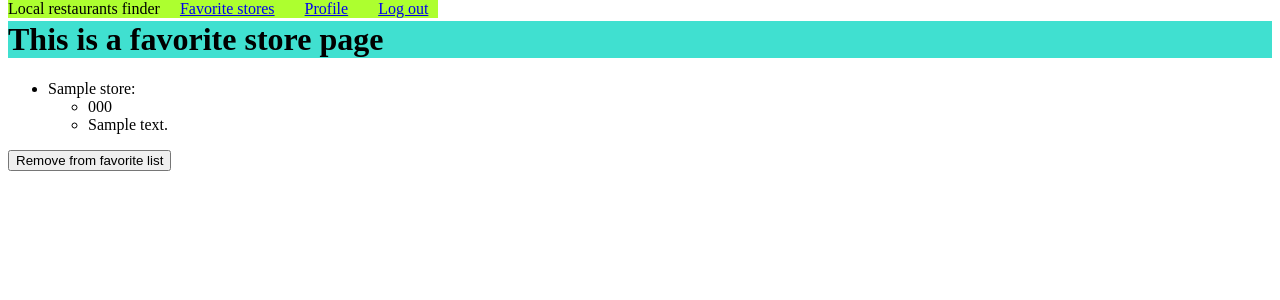
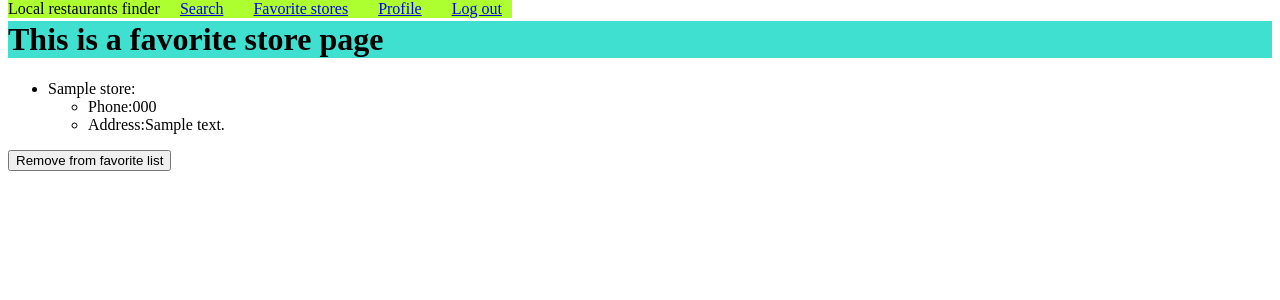
Before and after one commit to nniroula/Food_Service_Finder, a Flask app: page /favorites in a window 1280 px wide. Shown: the top 300 px of the page. Run offline with Flask 2, Linux system fonts and the light colour scheme; the visitor is signed in with stand-in values (Sample User, id 1); tables that the repository leaves empty hold one stand-in row (values such as "Sample post").

Commit message:
implement a protected route so that a user won't be able to access it before logging in

```diff
--- a/app.py
+++ b/app.py
@@ -60,11 +60,21 @@ connect_db(app)
 def home():
     return render_template('home-page.html')
 
+# secret route, you cannot access this route without being logged in
+
+@app.route('/search')
+def search_restaurants():
+    if  "current_user_id" not in session:
+        flash("You must be logged in to search for restaurants.")
+        return redirect('/')
+    else:
+        return render_template('/cities/city_form.html')
+
+
 ######################################################################################################
 
 """ User route, signup, login, logout """
 
-# ##########
 @app.before_request
 def add_user_to_g():
     """If we're logged in, add curr user to Flask global."""
@@ -75,15 +85,13 @@ def add_user_to_g():
     else:
         g.user = None
 
-# ##########
 
-# create a new user
 @app.route('/signup', methods=["GET", "POST"])
 def signup():
 
     form = AddAUserForm()
 
-    if form.validate_on_submit(): # is it a post request, and is form(from our server) with valid CSRF token
+    if form.validate_on_submit():
         try:
             first_name=form.firstname.data
             last_name=form.lastname.data
@@ -91,7 +99,6 @@ def signup():
             pass_word=form.password.data
 
             hashed_pwd = bcrypt.generate_password_hash(pass_word).decode("utf8")
-
             user = User.signup(first_name, last_name, user_name, hashed_pwd)
 
             db.session.add(user)
@@ -114,7 +121,7 @@ def login():
 
     form = LoginForm()
 
-    if form.validate_on_submit(): # is it a post request, and is form(from our server) with valid CSRF token
+    if form.validate_on_submit():
         user_name = form.username.data
         pass_word = form.password.data
 
@@ -126,8 +133,8 @@ def login():
             flash(f"Hello, {user.username}!, you are logged in")
             flash('Enter city and state to search for local restaurant')
 
-            # render a page to search for hotels, make this to return protected route
-            return render_template("/cities/city_form.html")
+            # protected route, cannot see without logging in
+            return redirect('/search')
         # flash("Invalid credentials.", 'danger')
         flash("Invalid credentials. Try again.")
         # return render_template('/users/login_form.html')
@@ -240,6 +247,7 @@ def show_details_about_restaurant(restaurant_id):
     if request.method == 'POST':
         stores_in_db = FavoriteStores.query.all()
 
+        # if g.user.id in session:
         if 'current_user_id' in session:
             store_name = store_data['name']
             restaurant_phone = store_data['display_phone']
@@ -254,20 +262,23 @@ def show_details_about_restaurant(restaurant_id):
             result = False
 
             for store in stores_in_db:
-                if (favorite_store.store_address != store.store_address and favorite_store.user_id != store.user_id) or\
-                    (favorite_store.store_phone != store.store_phone and favorite_store.user_id != store.user_id) or\
-                    (favorite_store.store_name != store.store_name and favorite_store.user_id != store.user_id):
+                address_userId = favorite_store.store_address != store.store_address and favorite_store.user_id != store.user_id
+                phone_userId = favorite_store.store_phone != store.store_phone and favorite_store.user_id != store.user_id
+                name_userId = favorite_store.store_name != store.store_name and favorite_store.user_id != store.user_id
+
+                if address_userId == True or phone_userId == True or name_userId == True:
+
                     result = True
                 else:
                     result = False
 
-            if result == True:
-                db.session.add(favorite_store)
-                db.session.commit()
+                if result == True:
+                    db.session.add(favorite_store)
+                    db.session.commit()
 
-            return redirect('/')
-    # above is post request
+            return redirect('/favorites')
 
+    # if request.method == 'GET':
     if 'hours' not in keys:
         hours_unavailable = -1
 
@@ -276,7 +287,6 @@ def show_details_about_restaurant(restaurant_id):
             address =  address_to_string,
             hours_unavailable = hours_unavailable
         )
-
     else:
         hrs = store_data['hours']
 
@@ -297,37 +307,30 @@ def show_details_about_restaurant(restaurant_id):
             opening_time = element['start']
             closing_time = element['end']
 
-            # monday
             if element['day'] == 0:
                 business_hours_of_monday = opening_time + ' - ' + closing_time
                 monday_hours.append(business_hours_of_monday)
 
-            # tuesday
             if element['day'] == 1:
                 business_hours_of_tuesday = opening_time + ' - ' + closing_time
                 tuesday_hours.append(business_hours_of_tuesday)
 
-            # wednesday
             if element['day'] == 2:
                 business_hours_of_wednesday = opening_time + ' - ' + closing_time
                 wednesday_hours.append(business_hours_of_wednesday)
 
-            # thursday
             if element['day'] == 3:
                 business_hours_of_thursday = opening_time + ' - ' + closing_time
                 thursday_hours.append(business_hours_of_thursday)
 
-            # friday
             if element['day'] == 4:
                 business_hours_of_friday = opening_time + ' - ' + closing_time
                 friday_hours.append(business_hours_of_friday)
 
-            # saturday
             if element['day'] == 5:
                 business_hours_of_saturday = opening_time + ' - ' + closing_time
                 saturday_hours.append(business_hours_of_saturday)
 
-            # sunday
             if element['day'] == 6:
                 business_hours_of_sunday = opening_time + ' - ' + closing_time
                 sunday_hours.append(business_hours_of_sunday)
@@ -370,11 +373,10 @@ def favorite_stores():
     # access database
     user = User.query.get_or_404(g.user.id)
 
-    database_stores = FavoriteStores.query.all() # works for retrieving all stores from database
+    database_stores = FavoriteStores.query.all()
 
     store_array = []
     for store in database_stores:
-        store = store
         store_object = {}
         if store.user_id == user.id:
             store_object['name'] = store.store_name
@@ -403,30 +405,6 @@ def delete_favorite_store(id):
     # display this flash message
     flash("You are not authorized to delete.")
 
-    # return redirect('/')
     return redirect('/favorites')
 
-
-
 ################################################################################
-
-# headers= {"Authorization": f"Bearer {api_key}" }
-# # NEEDED_API_URL = f'{BASE_URL}{BUSINESS_ENDPOINT}?location=Denver&term=Restaurant'
-
-# NEEDED_API_URL = 'https://api.yelp.com/v3/businesses/64sM5k1cgyVBwV6YBJ-zWQ'
-
-# api_response = requests.get(NEEDED_API_URL, headers= headers)
-# store_data = api_response.json() # returns data in json format
-# # data_object = api_data['businesses']
-
-# # for val in data_object:
-# #     print('#################################################################')
-# #     print(val['name'])
-# #     print(val['is_closed'])
-# #     print(val['display_phone'])
-# #     address = val['location'][ 'display_address'] # returns an array(list)
-# #     address_to_string = ' '.join(address)
-# #     print(address_to_string)
-# #     print(val['rating'])
-
-# store = store_data['hours']
--- a/templates/base.html
+++ b/templates/base.html
@@ -18,23 +18,20 @@
                     {% if 'current_user_id' in session %}
                         <a class="links" href="/logout">Log out</a>
                         <a class="links" href="profile_page.html">Profile</a>
-                    <!-- <a class="links" href="/signup">Sign Up</a> -->
                         <a class="links" href="/favorites">Favorite stores</a>
+                        <a class="links" href="/search">Search</a>
 
                     {% else %}
                         <a class="links" href="/signup">Sign up</a>
                         <a class="links" href="/login">Log in</a>
 
                     {% endif %}
-
-
                 </div>
-
             </nav>
         </div>
 
         {% block content %}
-            <h1>Hello food service providers</h1>
+            <h1>Local Restaurants Finder</h1>
         {% endblock %}
 
     </body>
--- a/templates/stores/favorite_stores.html
+++ b/templates/stores/favorite_stores.html
@@ -9,21 +9,19 @@
     {% for store in store_array %}
         <ul>
             <li>
+                <!-- needs styling here -->
                 {{ store['name'] }}:
                 <ul>
-                    <li>{{store['phone']}}</li>
-                    <li>{{store['address']}}</li>
+                <li>Phone:{{store['phone']}}</li>
+                <li>Address:{{store['address']}}</li>
                 </ul>
             </li>
         </ul>
 
+        <form action="/favorite/delete/{{store['id']}}" method="POST">
 
-    <!-- <form action="/restaurant/{{store['id']}}" method="POST"> -->
-    <!-- <form action="/favorite/delete/{{store['name']}}" method="POST"> -->
-    <form action="/favorite/delete/{{store['id']}}" method="POST">
-
-        <button>Remove from favorite list</button>
-    </form>
+            <button>Remove from favorite list</button>
+        </form>
 
     {% endfor %}
 
```
Also changed, not shown: templates/stores/restaurant-details.html (+4 -4 lines). Lines whose indentation alone changed are shown as unchanged.
